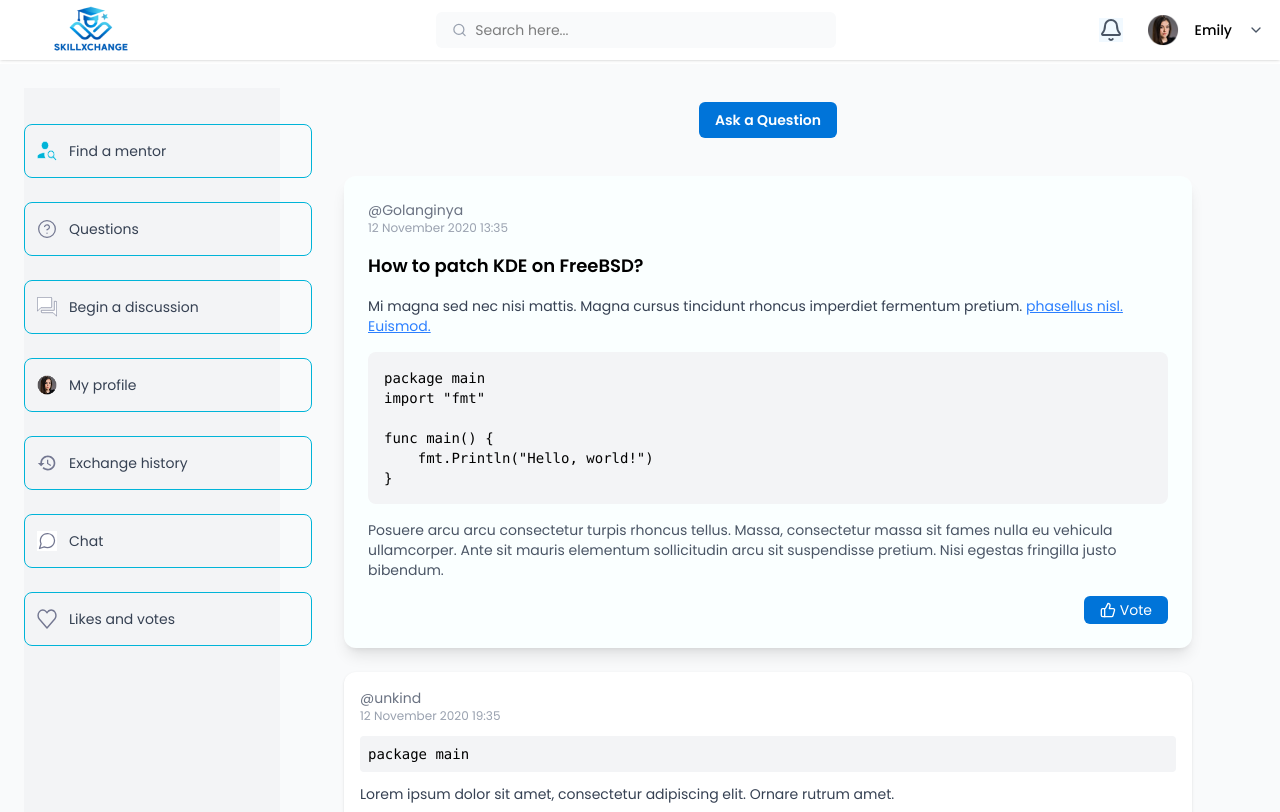
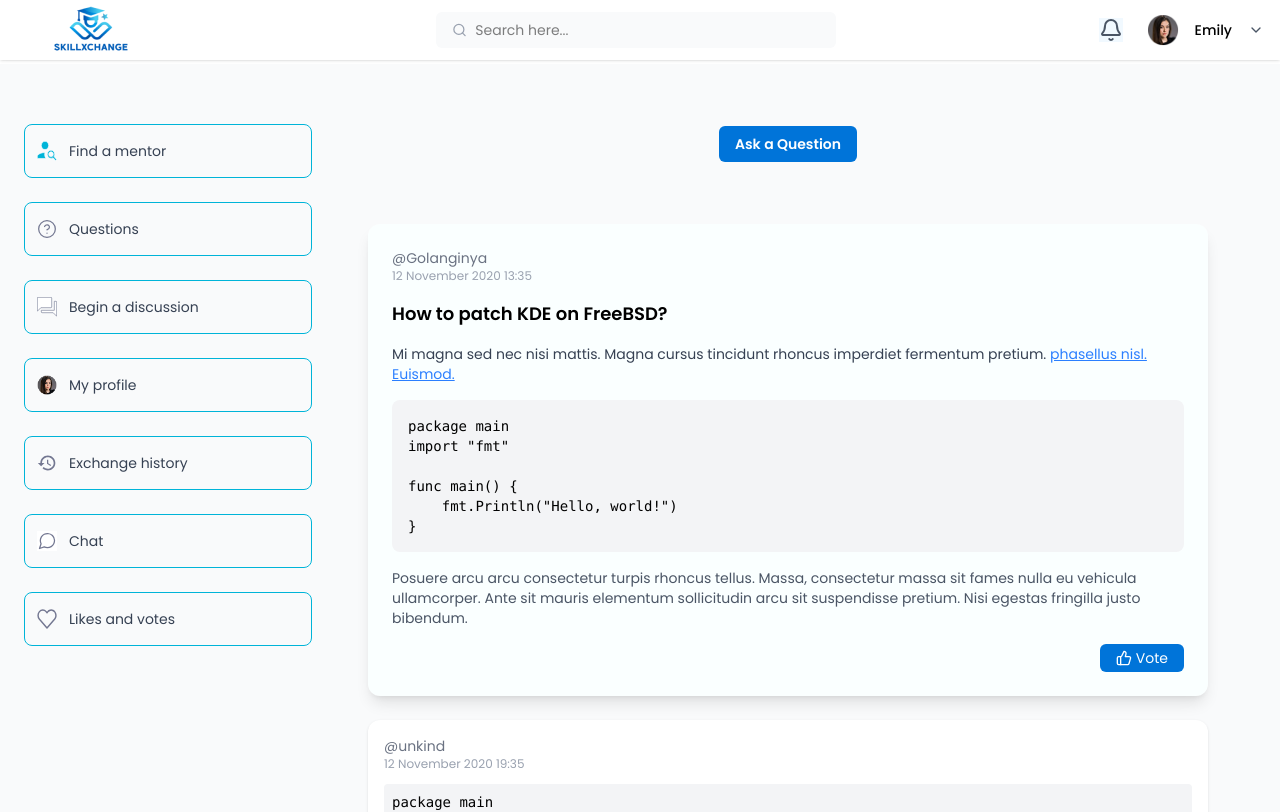
Before and after one commit to Nipun-Yasas/Skill-Forge, a Next.js app in the folder frontend/: page /AskQuestions in a window 1280 px wide. Shown: the top 812 px of the page. Built offline with nearby package versions, Linux system fonts and the light colour scheme.

Commit message:
finalize ask a question page

```diff
--- a/frontend/src/app/AskQuestions/page.jsx
+++ b/frontend/src/app/AskQuestions/page.jsx
@@ -48,12 +48,8 @@ const replies = [
 
 export default function DiscussionPage() {
   return (
-        <div className="flex min-h-screen">
-          {/* Left Sidebar Placeholder */}
-          <div className="w-64 bg-gray-100 hidden md:block">{/* Sidebar goes here */}</div>
-
-          {/* Main Content */}
-          <div className="flex-1">
+    <div className="flex min-h-screen max-w-7xl mx-auto">
+      <div className="flex-1 ml-74 p-6 space-y-6">
         {/* Ask a Question Button */}
         <div className="flex justify-center items-center h-16 text-white font-semibold text-lg">
           <a
@@ -65,7 +61,7 @@ export default function DiscussionPage() {
         </div>
 
         {/* Discussion Content */}
-            <div className="p-6 max-w-4xl mx-auto space-y-6">
+        <div className="p-6 space-y-6">
           {/* Question */}
           <div className="bg-white rounded-xl shadow-lg p-6 relative overflow-hidden">
             <div className="absolute top-0 left-0 w-full h-full bg-cyan-100 opacity-10 rounded-xl pointer-events-none"></div>
```
Lines whose indentation alone changed are shown as unchanged.
